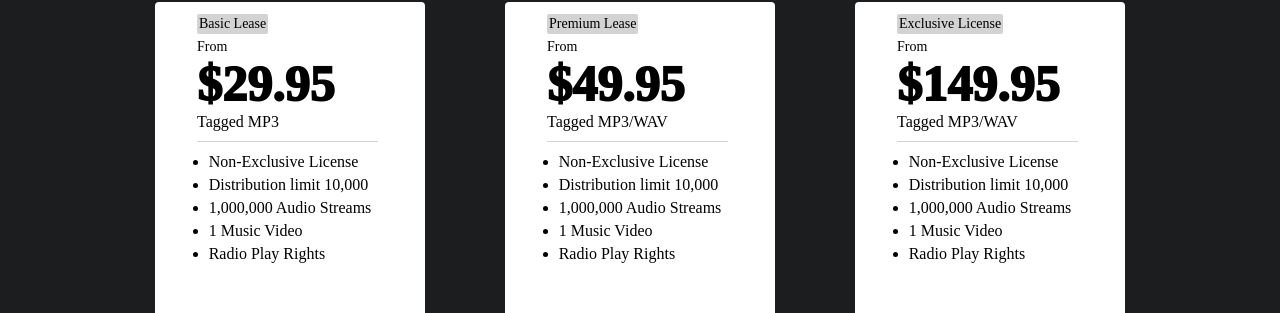
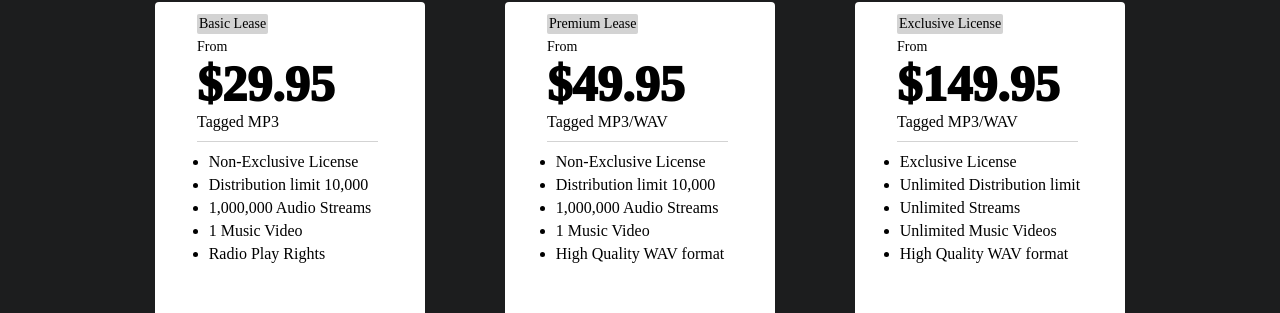
Before and after one commit to RJLStudios/react-beatstore, a React (Create React App) app: page / in a window 1280 px wide. Shown: the part 1758-2071 px from the top of the page. Built offline with nearby package versions, Linux system fonts and the light colour scheme; a web font is replaced by a local one.

Commit message:
Pricing card changes

```diff
--- a/src/App.js
+++ b/src/App.js
@@ -125,7 +125,6 @@ window.addEventListener('scroll', changeOpacity)
             <div className='Menu-icon' onClick={toggleSidebar}><FaBars /></div>
               {menuIcon && (
                     <div className={isOpen ? 'Sidebar Open' : 'Sidebar'}>
-
                     <ul className='Responsive-links'>
                       <li className='Responsive-li' onClick={catalogScrollToComponent}>CATALOGUE</li>
                       <li className='Responsive-li' onClick={pricingScrollToComponent}>PRICING</li>
@@ -252,7 +251,7 @@ window.addEventListener('scroll', changeOpacity)
                   <li className=''>Distribution limit 10,000</li>
                   <li className=''>1,000,000 Audio Streams</li>
                   <li className=''>1 Music Video</li>
-                  <li className=''>Radio Play Rights</li>
+                  <li className=''>High Quality WAV format</li>
                 </ul>
               </div>
 
@@ -274,11 +273,11 @@ window.addEventListener('scroll', changeOpacity)
 
               <div className='Card-Content Card-A'>
                 <ul className='License-li-A'>
-                  <li className=''>Non-Exclusive License</li>
-                  <li className=''>Distribution limit 10,000</li>
-                  <li className=''>1,000,000 Audio Streams</li>
-                  <li className=''>1 Music Video</li>
-                  <li className=''>Radio Play Rights</li>
+                  <li className=''>Exclusive License</li>
+                  <li className=''>Unlimited Distribution limit</li>
+                  <li className=''>Unlimited Streams</li>
+                  <li className=''>Unlimited Music Videos</li>
+                  <li className=''>High Quality WAV format</li>
                 </ul>
               </div>
 
```
